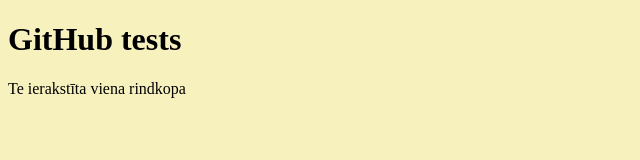
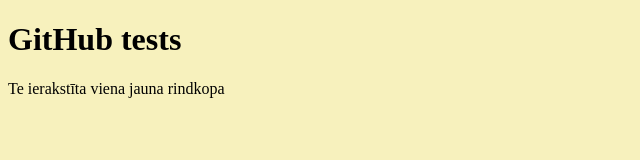
Before and after one commit to ievahaa/github_testam, a plain HTML site: page index.html in a window 1280 px wide. Shown: the full height of the page, 0-640 px from the left. Drawn offline with Linux system fonts and the light colour scheme.

Commit message:
mainīts teksts

```diff
--- a/index.html
+++ b/index.html
@@ -9,6 +9,6 @@
 </head>
 <body>
     <h1>GitHub tests</h1>
-    <p>Te ierakstīta viena rindkopa</p>
+    <p>Te ierakstīta viena jauna rindkopa</p>
 </body>
 </html>
```
